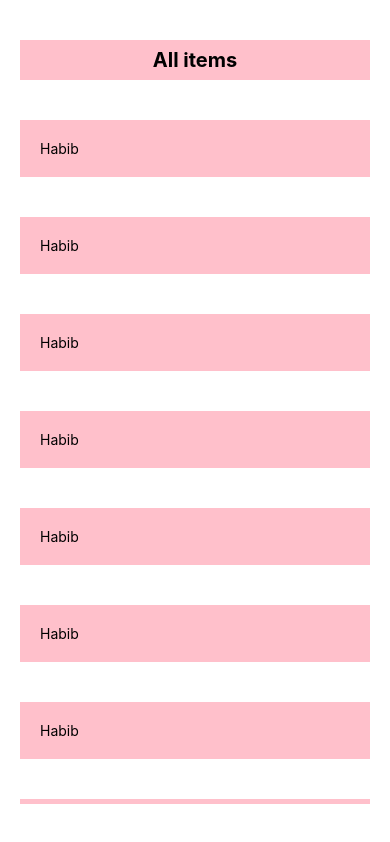
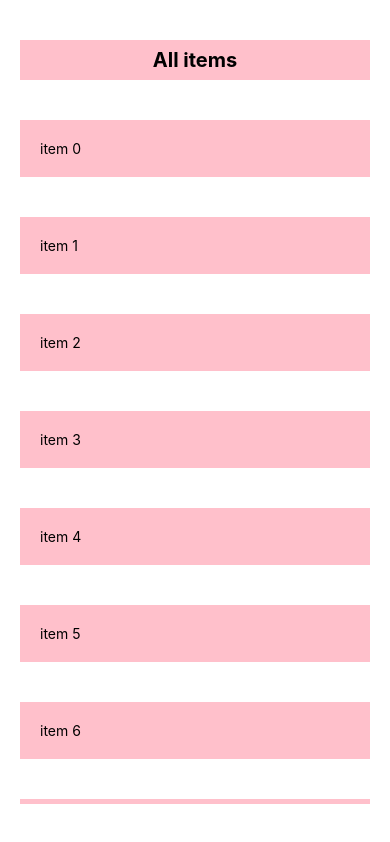
Before and after one commit to smhabibjr/StickerSmash, a React Native app: screen / in a window 390 px wide. Built offline with nearby package versions, Linux system fonts and the light colour scheme.

Commit message:
add item id

```diff
--- a/App.js
+++ b/App.js
@@ -4,15 +4,15 @@ import {  StyleSheet, Text, View, FlatList } from 'react-native';
 export default function App() {
 
   const [person, setPerson] = useState([
-    {name: "Habib",  id : 1},
-    { name: "Habib", id :  2 },
-    { name: "Habib", id :  3 },
-    { name: "Habib", id :  4 },
-    { name: "Habib", id :  5 },
-    { name: "Habib", id :  6 },
-    { name: "Habib", id :  7 },
-    { name: "Habib", id :  8 },
-    { name: "Habib", id :  9 }
+    { name: "item",  id : 1},
+    { name: "item", id :  2 },
+    { name: "item", id :  3 },
+    { name: "item", id :  4 },
+    { name: "item", id :  5 },
+    { name: "item", id :  6 },
+    { name: "item", id :  7 },
+    { name: "item", id :  8 },
+    { name: "item", id :  9 }
   ])
 
   return (
@@ -23,10 +23,10 @@ export default function App() {
 
       <FlatList
         data={person}
-        renderItem={({item}) => (
-          <Text style={styles.item}>{item.name} </Text>
+        renderItem={({item, index}) => (
+          <Text style={styles.item}>{item.name} {index} </Text>
         )}
-        keyExtractor={(item) => item.id}
+        keyExtractor={item => item.id}
       />
     </View>
   );
```
Also changed, not shown: 1 other file (tests, documents, lock files or other folders).
